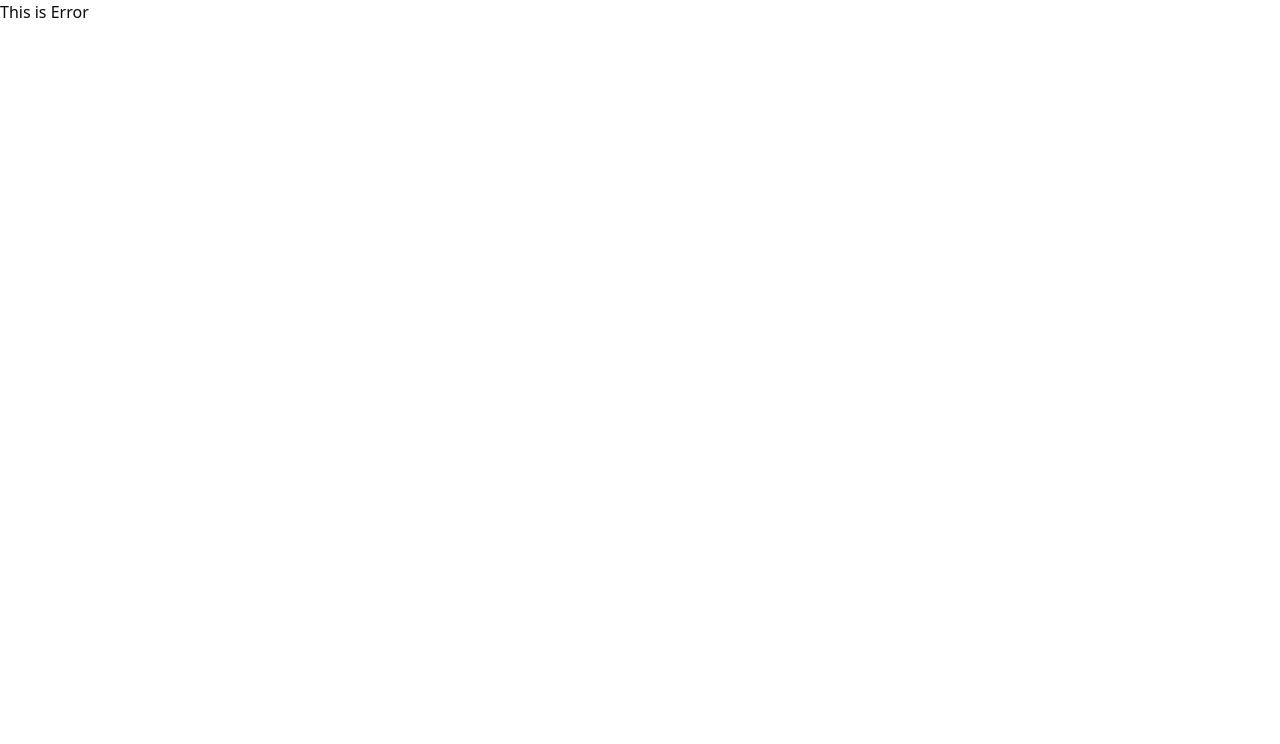
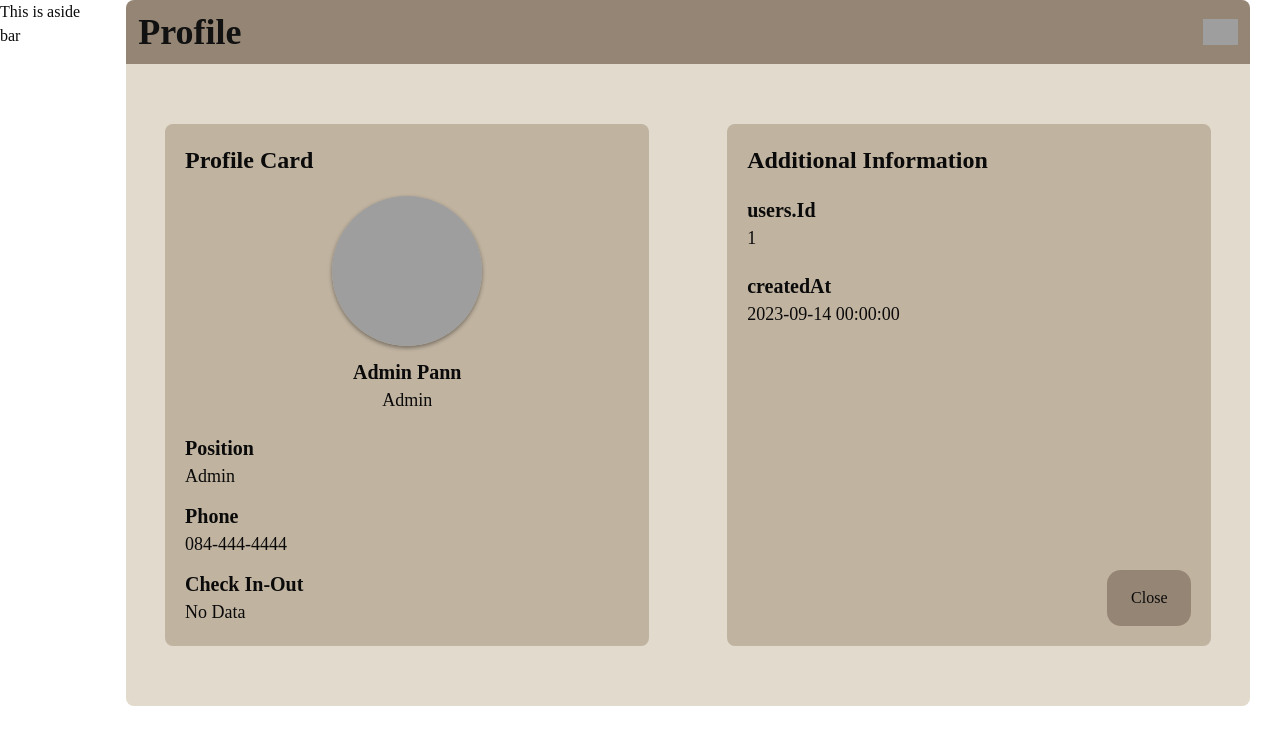
Before and after one commit to Pannnomaly/GroupProject-6-React, a React (Vite) app: page /admin in a window 1280 px wide. Before the commit this address had no page. Shown: the top 744 px of the page. Built offline with nearby package versions, Linux system fonts and the light colour scheme; grey boxes are pictures that could not be loaded.

Commit message:
add admin page (prototype)

```diff
--- /dev/null
+++ b/src/components/Admin-component.jsx
@@ -0,0 +1,112 @@
+export default function AdminComponent() {
+  return (
+    <div className="flex flex-row font-earn">
+      <div>This is aside bar</div>
+      <main className="w-screen flex flex-col justify-center items-center">
+        <div className="w-[95%] flex justify-between items-center bg-(--color-main3) text-(--color-main12) p-3 rounded-t-md">
+          <div>
+            <h2 className="text-4xl font-bold">Profile</h2>
+          </div>
+          <div className="flex justify-center items-center hover:bg-(--color-main2) rounded-full object-cover aspect-square w-9">
+            <a href="#">
+              <img
+                src="images/gear-settings.svg"
+                alt="gear logo"
+                width="35px"
+                height="35px"
+              />
+            </a>
+          </div>
+        </div>
+        <div className="w-[95%] flex justify-center bg-(--color-main5) rounded-b-md">
+          <div className="w-full px-3 flex flex-col justify-center items-center">
+            <div className="w-[90%] m-15 bg-(--color-main4) rounded-md">
+              <div className="w-full mt-5">
+                <h3 className="text-2xl font-semibold ml-5">Profile Card</h3>
+              </div>
+              <div className="w-full flex flex-col items-center mt-5">
+                <div>
+                  <img
+                    src="images/users-portrait.jpg"
+                    alt="admin portrait"
+                    width="150px"
+                    height="150px"
+                    className="rounded-full object-cover aspect-square shadow-(--box-shadow)"
+                  />
+                </div>
+                <div className="w-full flex flex-col items-center mt-3">
+                  <div>
+                    <p className="text-xl font-semibold">Admin Pann</p>
+                  </div>
+                  <div>
+                    <p className="text-lg">Admin</p>
+                  </div>
+                </div>
+              </div>
+              <div className="w-full flex flex-col items-center mt-5">
+                <div className="w-full flex flex-col ml-10">
+                  <div>
+                    <p className="text-xl font-semibold">Position</p>
+                  </div>
+                  <div>
+                    <p className="text-lg">Admin</p>
+                  </div>
+                </div>
+                <div className="w-full flex flex-col mt-3 ml-10">
+                  <div>
+                    <p className="text-xl font-semibold">Phone</p>
+                  </div>
+                  <div>
+                    <p className="text-lg">084-444-4444</p>
+                  </div>
+                </div>
+                <div className="w-full flex flex-col mt-3 mb-5 ml-10">
+                  <div>
+                    <p className="text-xl font-semibold">Check In-Out</p>
+                  </div>
+                  <div>
+                    <p className="text-lg">No Data</p>
+                  </div>
+                </div>
+              </div>
+            </div>
+          </div>
+          <div className="w-full px-3 flex flex-col justify-center items-center">
+            <div className="w-[90%] h-full m-15 bg-(--color-main4) flex flex-col justify-between rounded-md">
+              <div>
+                <div className="w-full mt-5">
+                  <p className="text-2xl font-semibold ml-5">
+                    Additional Information
+                  </p>
+                </div>
+                <div className="w-full mt-5 ml-5">
+                  <div>
+                    <p className="text-xl font-semibold">users.Id</p>
+                  </div>
+                  <div>
+                    <p className="text-lg">1</p>
+                  </div>
+                </div>
+                <div className="w-full mt-5 ml-5">
+                  <div>
+                    <p className="text-xl font-semibold">createdAt</p>
+                  </div>
+                  <div>
+                    <p className="text-lg">2023-09-14 00:00:00</p>
+                  </div>
+                </div>
+              </div>
+              <div className="flex justify-end mb-5 mr-5">
+                <a href="admin-dashboard.html">
+                  <button className="px-6 py-4 bg-(--color-main3) hover:bg-(--color-main2) rounded-xl cursor-pointer">
+                    Close
+                  </button>
+                </a>
+              </div>
+            </div>
+          </div>
+        </div>
+      </main>
+    </div>
+  );
+}
--- a/src/main.jsx
+++ b/src/main.jsx
@@ -13,6 +13,7 @@ import BookingDetail from './pages/BookingDetail.jsx';
 import BookingConfirm from './pages/BookingConfirm.jsx';
 import User from './pages/User.jsx';
 import ContactUs from './pages/ContactUs.jsx';
+import Admin from './pages/Admin';
 
 const router = createBrowserRouter([
   {
@@ -31,6 +32,7 @@ const router = createBrowserRouter([
           { path: "bookingconfirm", element: <BookingConfirm /> },
           { path: "user", element: <User /> },
           { path: "contactus", element: <ContactUs /> },
+          { path: "admin", element: <Admin/> },
         ],
       },
     ],
--- /dev/null
+++ b/src/pages/Admin.jsx
@@ -0,0 +1,8 @@
+import AdminComponent from "@/components/Admin-component";
+
+export default function Admin ()
+{
+    return (
+        <AdminComponent />
+    );
+}
```
